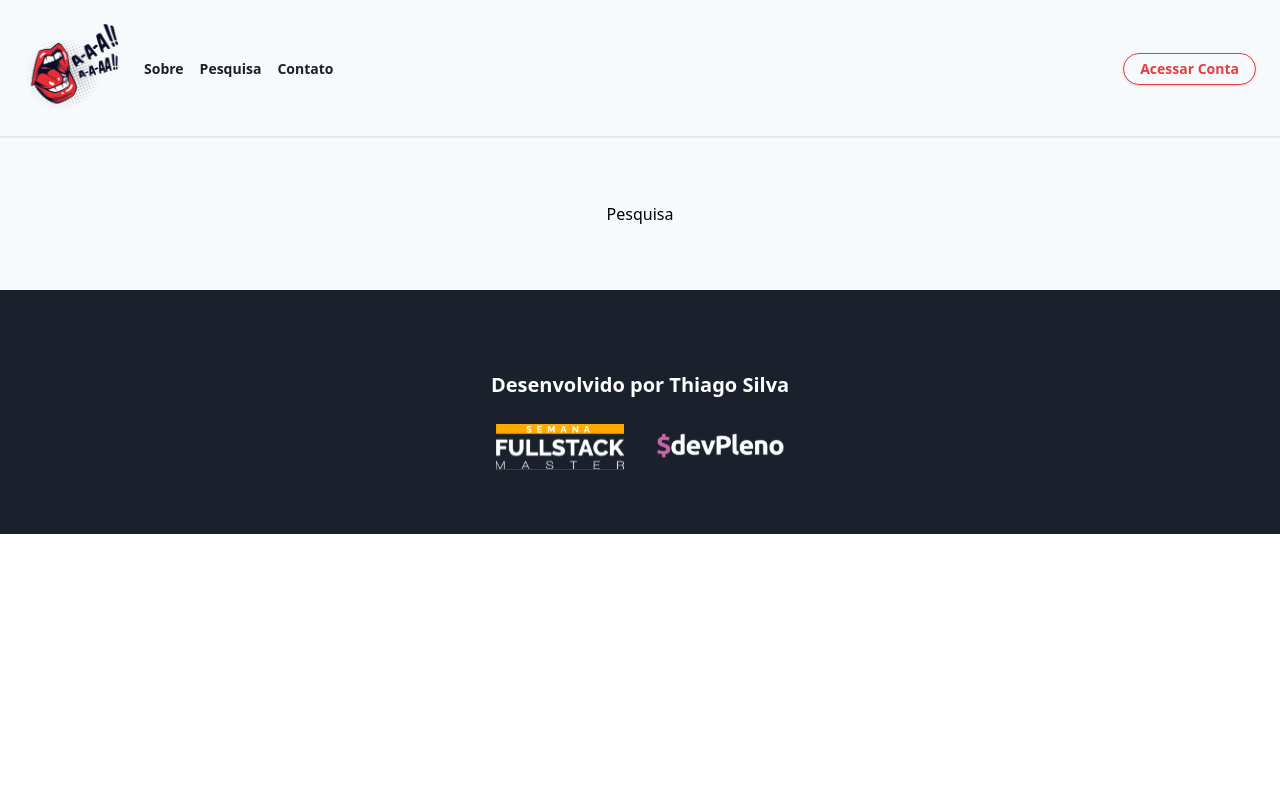
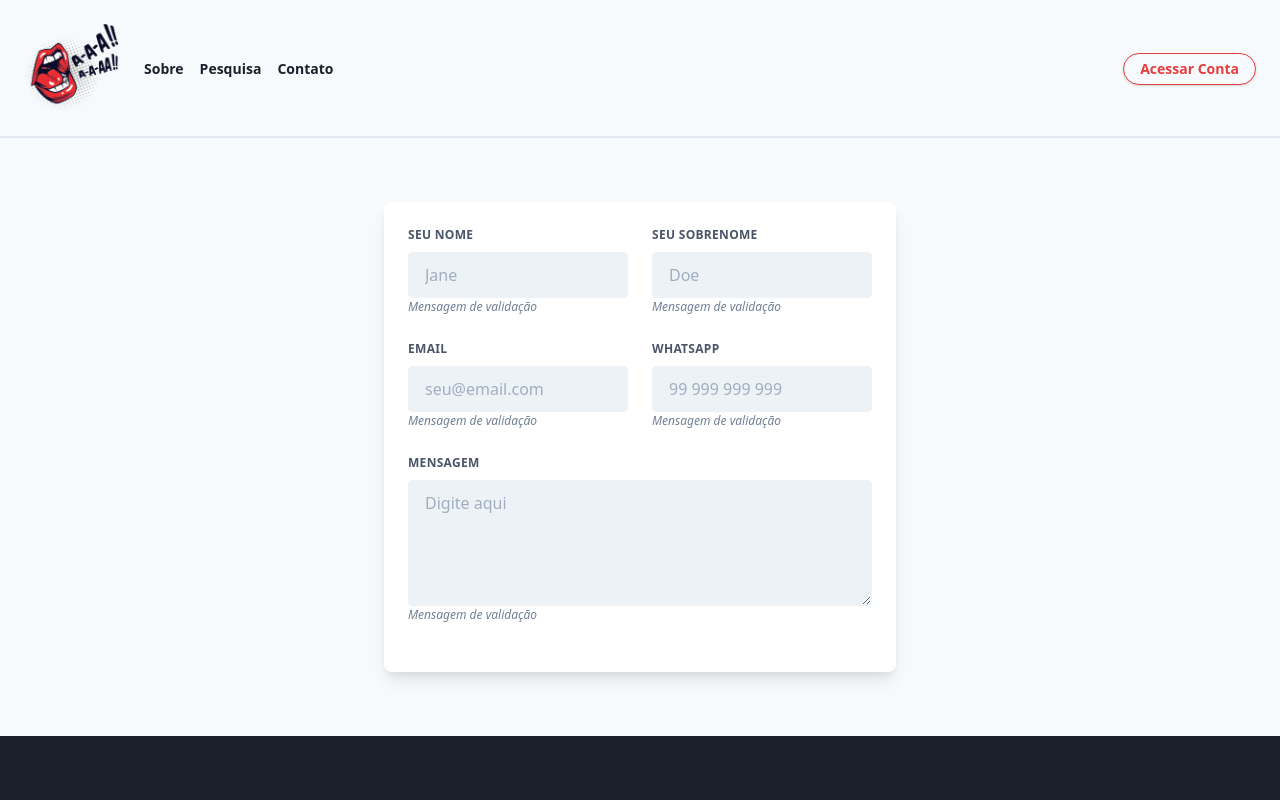
Before and after one commit to silva-thiago/diga-ai-app, a Next.js app: page /pesquisa in a window 1280 px wide. Shown: the top 800 px of the page. Built offline with nearby package versions, Linux system fonts and the light colour scheme.

Commit message:
Novos componentes desenvolvidos

```diff
--- /dev/null
+++ b/components/card/index.jsx
@@ -0,0 +1,13 @@
+const Card = ({ children }) => {
+  return (
+    <React.Fragment>
+      <div className={'flex justify-center'}>
+        <div className={'w-full max-w-lg bg-white shadow-lg rounded-lg p-6'}>
+          {children}
+        </div>
+      </div>
+    </React.Fragment>
+  )
+}
+
+export default Card
--- /dev/null
+++ b/components/form/index.jsx
@@ -0,0 +1,13 @@
+const Form = ({ children }) => {
+  return (
+    <React.Fragment>
+      <div className={'flex justify-center rounded-lg'}>
+        <form className={'w-full max-w-lg bg-white shadow-lg rounded-lg p-6'}>
+          {children}
+        </form>
+      </div>
+    </React.Fragment>
+  )
+}
+
+export default Form
--- a/pages/acessar-conta.jsx
+++ b/pages/acessar-conta.jsx
@@ -1,9 +1,26 @@
+import Form from '../components/form'
+
 const AcessarConta = () => {
   return (
     <React.Fragment>
-      <div className={'text-center'}>
-        <p>Acessar Conta</p>
-      </div>
+      <Form>
+        <div className={'w-full max-w-xs mx-auto'}>
+          <div className={'mb-4'}>
+            <label className={'block text-gray-700 text-sm font-bold mb-2'} for='username'>Username</label>
+            <input className={'shadow appearance-none border rounded w-full py-2 px-3 text-gray-700 leading-tight focus:outline-none focus:shadow-outline'} id='username' type='text' placeholder='Username' />
+          </div>
+          <div className={'mb-6'}>
+            <label className={'block text-gray-700 text-sm font-bold mb-2'} for='password'>Password</label>
+            <input className={'shadow appearance-none border border-red-500 rounded w-full py-2 px-3 text-gray-700 mb-3 leading-tight focus:outline-none focus:shadow-outline'} id='password' type='password' placeholder='******************' />
+            <p className={'text-red-500 text-xs italic'}>Please choose a password.</p>
+          </div>
+          <div className={'flex items-center justify-between'}>
+            <button className={'bg-blue-500 hover:bg-blue-700 text-white font-bold py-2 px-4 rounded focus:outline-none focus:shadow-outline'} type='button'>Sign In</button>
+            <a className={'inline-block align-baseline font-bold text-sm text-blue-500 hover:text-blue-800'} href='#'>Forgot Password?</a>
+          </div>
+        </div>
+      </Form>
+      <p className={'text-center text-gray-500 text-xs pt-4'}>&copy;2020 Thiago Silva. All rights reserved.</p>
     </React.Fragment>
   )
 }
--- a/pages/index.jsx
+++ b/pages/index.jsx
@@ -1,11 +1,13 @@
 import Link from 'next/link'
 
 import Layout from '../components/layout'
+import Card from '../components/card'
 
 const Index = () => {
   return (
     <React.Fragment>
       <Layout>
+        <Card>
           <div className={'text-center rounded-lg overflow-hidden'}>
             <img className={'rounded-lg'} src='/img/card-top.jpg' alt='Sunset in the mountains' />
             <div className={'py-4'}>
@@ -21,6 +23,7 @@ const Index = () => {
               <p className={'text-gray-500 text-base pt-4'}>Texto dinâmico vindo da planilha</p>
             </div>
           </div>
+        </Card>
       </Layout>
     </React.Fragment>
   )
--- a/pages/pesquisa.jsx
+++ b/pages/pesquisa.jsx
@@ -5,9 +5,39 @@ const Pesquisa = () => {
   return (
     <React.Fragment>
       <Layout>
-        <div className='text-center'>
-          <p>Pesquisa</p>
-        </div>
+        <Form>
+          <div className={'flex flex-wrap -mx-3 mb-6'}>
+            <div className={'w-full md:w-1/2 px-3 mb-6 md:mb-0'}>
+              <label className={'block uppercase tracking-wide text-gray-700 text-xs font-bold mb-2'} for='grid-first-name'>Seu nome</label>
+              <input className={'appearance-none block w-full bg-gray-200 text-gray-700 border border-gray-200 rounded py-3 px-4 leading-tight focus:outline-none focus:bg-white focus:border-gray-500'} id='grid-first-name' type='text' placeholder='Jane' />
+              <p className={'text-gray-600 text-xs italic'}>Mensagem de validação</p>
+            </div>
+            <div className={'w-full md:w-1/2 px-3 mb-6 md:mb-0'}>
+              <label className={'block uppercase tracking-wide text-gray-700 text-xs font-bold mb-2'} for='grid-last-name'>Seu sobrenome</label>
+              <input className={'appearance-none block w-full bg-gray-200 text-gray-700 border border-gray-200 rounded py-3 px-4 leading-tight focus:outline-none focus:bg-white focus:border-gray-500'} id='grid-last-name' type='text' placeholder='Doe' />
+              <p className={'text-gray-600 text-xs italic'}>Mensagem de validação</p>
+            </div>
+          </div>
+          <div className={'flex flex-wrap -mx-3 mb-6'}>
+            <div className={'w-full md:w-1/2 px-3 mb-6 md:mb-0'}>
+              <label className={'block uppercase tracking-wide text-gray-700 text-xs font-bold mb-2'} for='grid-email'>Email</label>
+              <input className={'appearance-none block w-full bg-gray-200 text-gray-700 border border-gray-200 rounded py-3 px-4 leading-tight focus:outline-none focus:bg-white focus:border-gray-500'} id='grid-email' type='email' placeholder='seu@email.com' />
+              <p className={'text-gray-600 text-xs italic'}>Mensagem de validação</p>
+            </div>
+            <div className={'w-full md:w-1/2 px-3 mb-6 md:mb-0'}>
+              <label className={'block uppercase tracking-wide text-gray-700 text-xs font-bold mb-2'} for='grid-whatsapp'>WhatsApp</label>
+              <input className={'appearance-none block w-full bg-gray-200 text-gray-700 border border-gray-200 rounded py-3 px-4 leading-tight focus:outline-none focus:bg-white focus:border-gray-500'} id='grid-whatsapp' type='phone' placeholder='99 999 999 999' />
+              <p className={'text-gray-600 text-xs italic'}>Mensagem de validação</p>
+            </div>
+          </div>
+          <div className={'flex flex-wrap -mx-3 mb-6'}>
+            <div className={'w-full px-3'}>
+              <label className={'block uppercase tracking-wide text-gray-700 text-xs font-bold mb-2'} for='grid-message'>Mensagem</label>
+              <textarea className={'appearance-none block w-full bg-gray-200 text-gray-700 border border-gray-200 rounded py-3 px-4 leading-tight focus:outline-none focus:bg-white focus:border-gray-500'} rows="5" cols="50" id='grid-message' type='text-area' placeholder='Digite aqui' />
+              <p className={'text-gray-600 text-xs italic'}>Mensagem de validação</p>
+            </div>
+          </div>
+        </Form>
       </Layout>
     </React.Fragment>
   )
```
